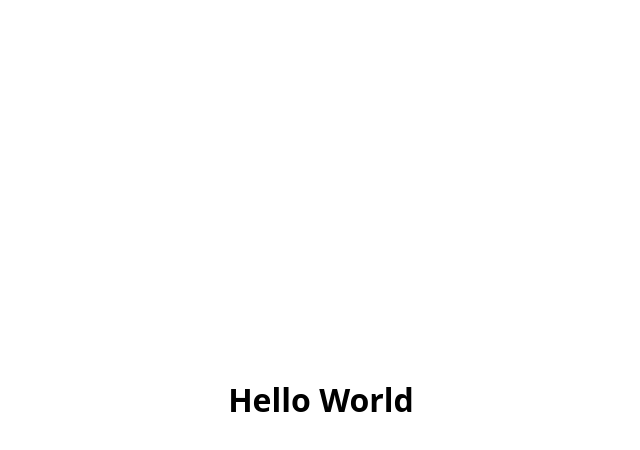
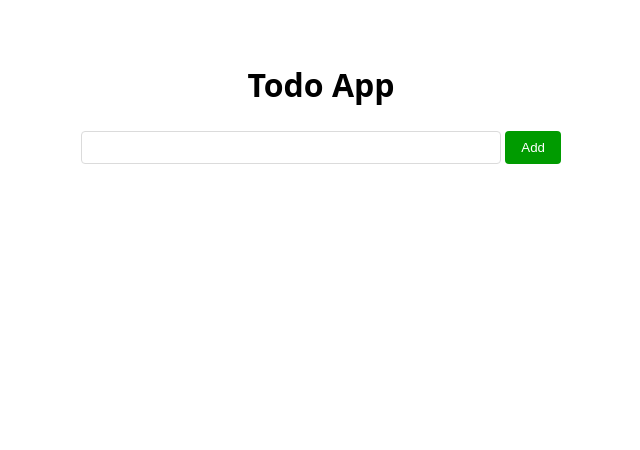
Before and after one commit to Kummirai/react-todo-app, a React (Vite) app: page / in a window 1280 px wide. Shown: the top 450 px of the page, without its empty margins (319-959 px from the left). Built offline with nearby package versions, Linux system fonts and the light colour scheme.

Commit message:
add basic todo app structure with input and add button

```diff
--- a/src/App.css
+++ b/src/App.css
@@ -4,3 +4,30 @@
   padding: 2rem;
   text-align: center;
 }
+
+.container {
+  display: flex;
+  max-width: 480px;
+  margin: 0 auto;
+}
+
+.input-field {
+  padding: 8px 12px;
+  width: 100%;
+  border: 1px solid rgb(219, 219, 219);
+  border-radius: 4px;
+}
+
+.btn {
+  padding: 4px 16px;
+  margin-left: 4px;
+  border: transparent;
+  background-color: rgb(0, 155, 0);
+  color: white;
+  border-radius: 4px;
+}
+
+.btn:hover {
+  background-color: rgb(13, 163, 13);
+  cursor: pointer;
+}
--- a/src/App.jsx
+++ b/src/App.jsx
@@ -2,11 +2,30 @@ import { useState } from "react";
 import "./App.css";
 
 function App() {
-  const [count, setCount] = useState(0);
+  const [task, setTask] = useState();
+
+  const handleChange = (e) => {
+    setTask(e.target.value);
+  };
+
+  const handleClick = () => {
+    console.log(task);
+  };
 
   return (
     <>
-      <h1>Hello World</h1>
+      <h1>Todo App</h1>
+      <div className="container">
+        <input
+          type="text"
+          onChange={(e) => handleChange(e)}
+          value={task}
+          className="input-field"
+        />
+        <button className="btn" onClick={handleClick}>
+          Add
+        </button>
+      </div>
     </>
   );
 }
--- a/src/index.css
+++ b/src/index.css
@@ -10,9 +10,6 @@
 }
 
 body {
-  margin: 0;
-  display: flex;
-  place-items: center;
   min-width: 320px;
   min-height: 100vh;
 }
```
